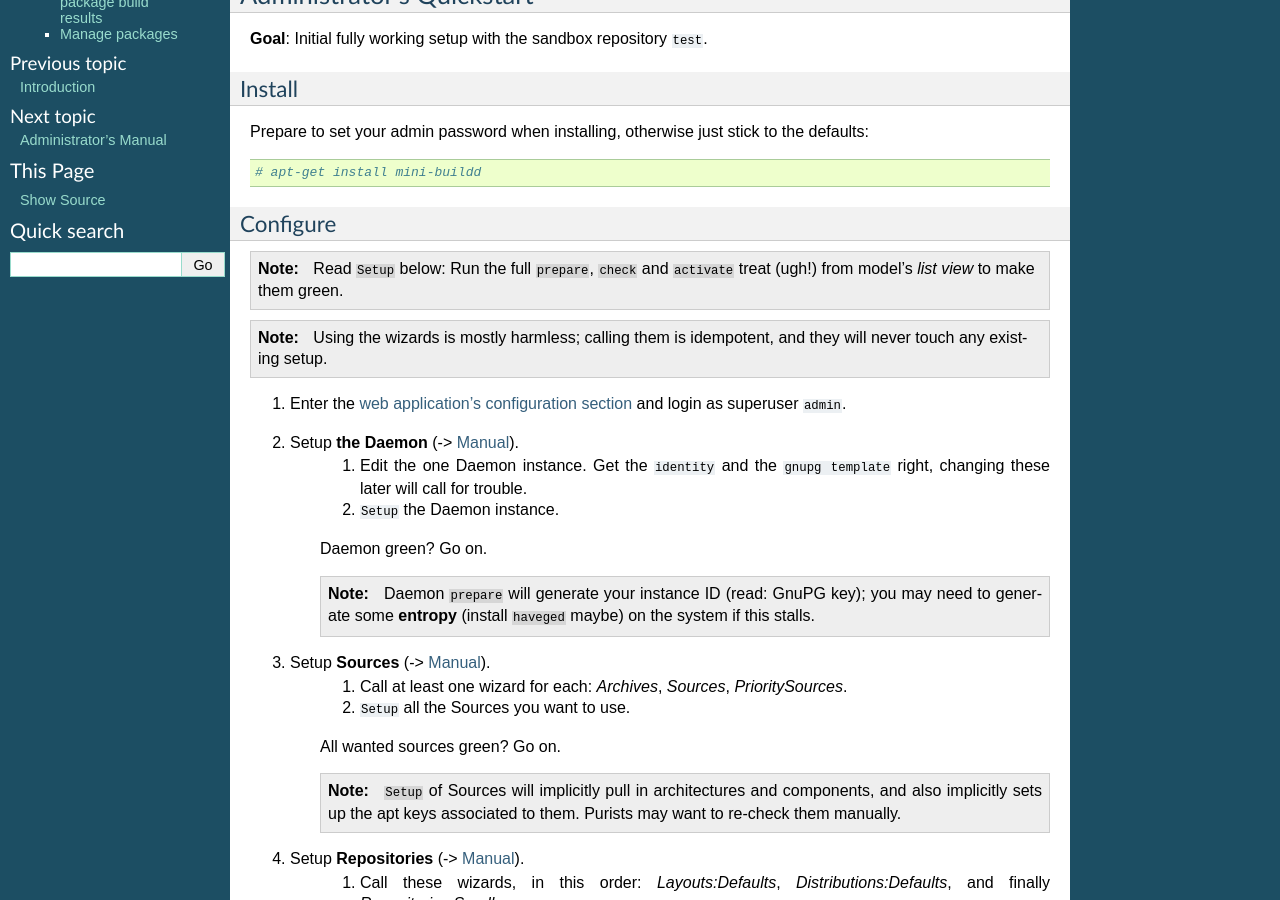
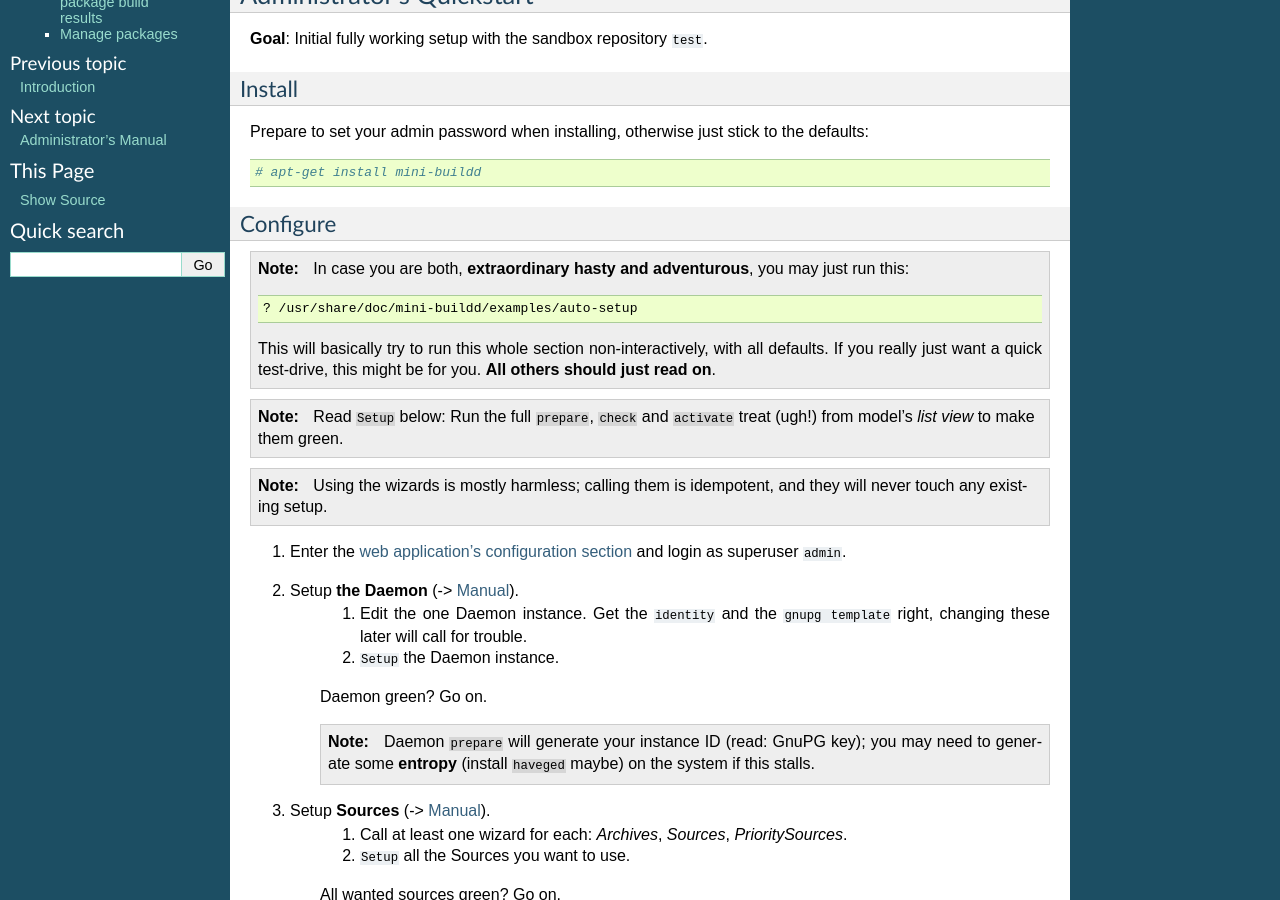
Before and after one commit to SwooshyCueb/mini-buildd, a Sphinx documentation site: the page built from doc/quickstart.rst, in a window 1280 px wide and 900 px high, scrolled down 352 px. Built offline with Sphinx 7.4.7, drawn with Linux system fonts in a browser that asks for light colours; pages that are not in the unit, such as notebooks, are missing from menus; the version number could not be read and is left out.

Commit message:
Add example script: auto-setup.

```diff
--- a/doc/quickstart.rst
+++ b/doc/quickstart.rst
@@ -26,10 +26,17 @@ just stick to the defaults::
 
 Configure
 =========
+.. note:: In case you are both, **extraordinary hasty and adventurous**, you may just run this::
+
+						? /usr/share/doc/mini-buildd/examples/auto-setup
+
+					This will basically try to run this whole section
+					non-interactively, with all defaults. If you really
+					just want a quick test-drive, this might be for
+					you. **All others should just read on**.
+
 .. note:: Read ``Setup`` below: Run the full ``prepare``, ``check`` and ``activate`` treat (ugh!) from model's *list view* to make them green.
 .. note:: Using the wizards is mostly harmless; calling them is idempotent, and they will never touch any existing setup.
-
-.. role:: green
 
 #. Enter the `web application's configuration section </admin/mini_buildd/>`_ and login as superuser ``admin``.
 
```
Also changed, not shown: 2 other files.
